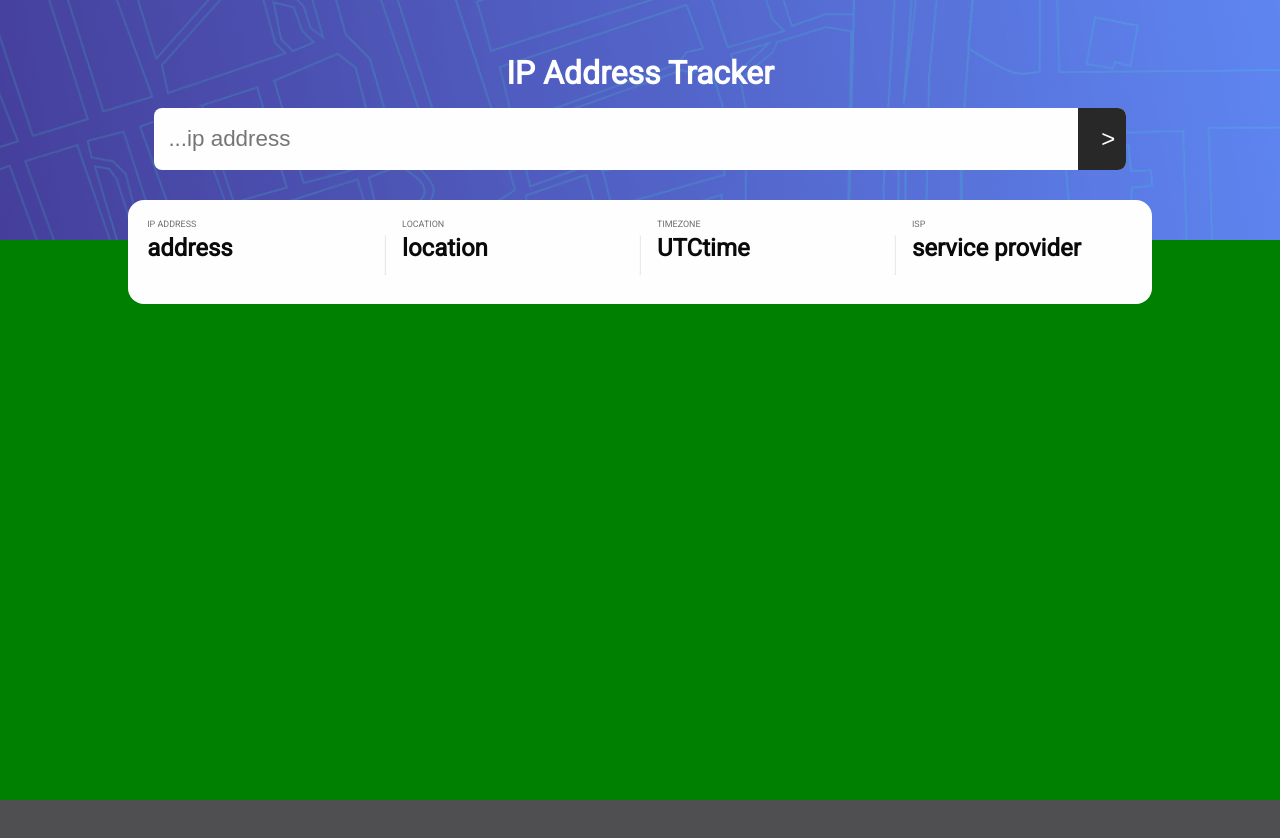
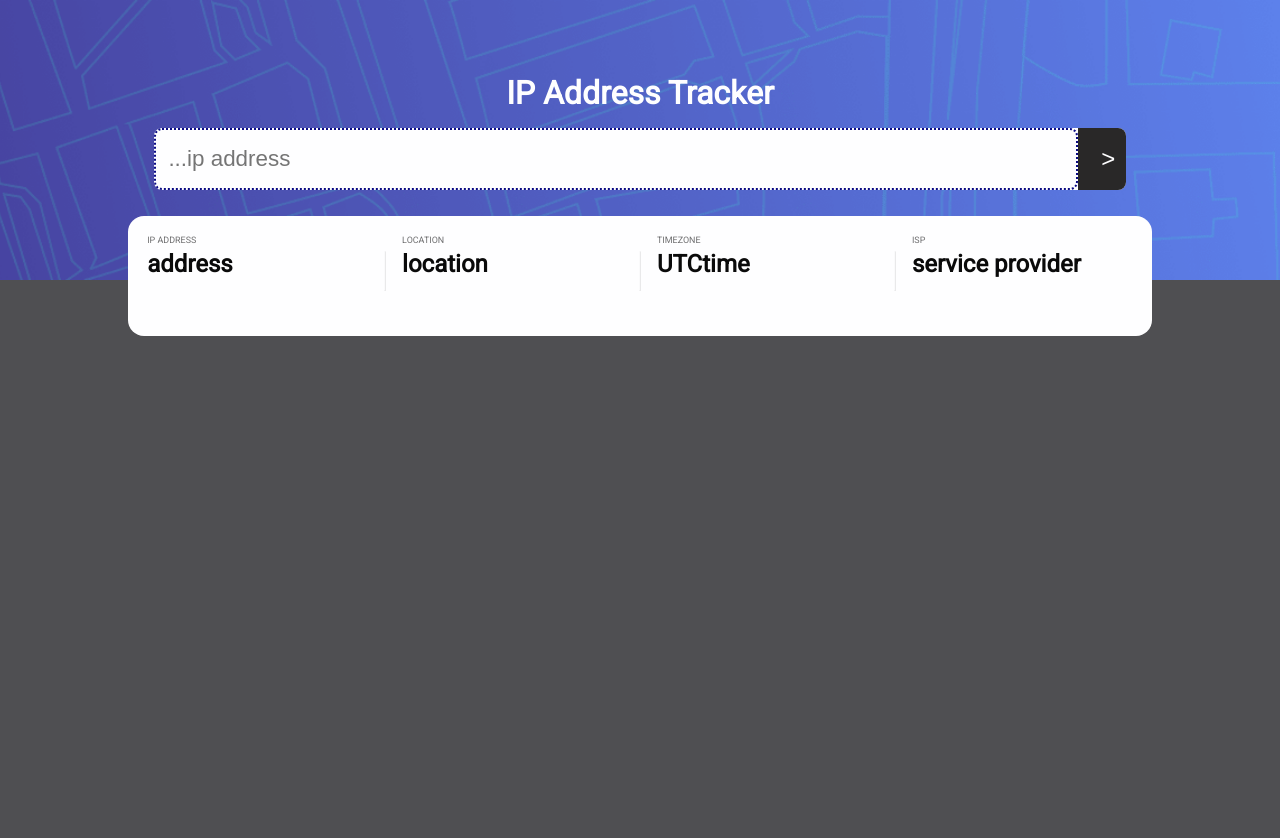
Before and after one commit to IbrahimYemi/Vanilla-js-IP-tracker, a plain HTML site: page index.html in a window 1280 px wide. Before the commit the page ends 800 px from the top, so only its background shows below. Drawn offline with nearby package versions, Linux system fonts and the light colour scheme; no server answers.

Commit message:
last commit

```diff
--- a/index.css
+++ b/index.css
@@ -29,7 +29,7 @@ body {
     justify-content: center;
     align-items: center;
     padding: 2rem;
-    height: 30vh;
+    height: 35vh;
 }
 
 .section_input {
@@ -79,9 +79,10 @@ body {
     position: absolute;
     width: 80%;
     border-radius: 1rem;
-    height: 6.5rem;
-    top: 25vh;
+    height: 7.5rem;
+    top: 27vh;
     padding: 1.2rem;
+    z-index: 1;
 }
 
 .section {
@@ -111,7 +112,7 @@ body {
 }
 
 .map {
-    background: green;
     width: 100vmax;
     height: 70vh;
+    background-image: linear-gradient(red,blue,green,violet,indigo) no-repeat;
 }
--- a/index.html
+++ b/index.html
@@ -57,7 +57,7 @@
       </div>
     </div>
   </div>
-  <div class="map"></div>
+  <div class="map" id="map"></div>
   <!-- script js -->
   <script src="index.js" defer></script>
 </body>
```
Also changed, not shown: index.js (+42 -15 lines).
